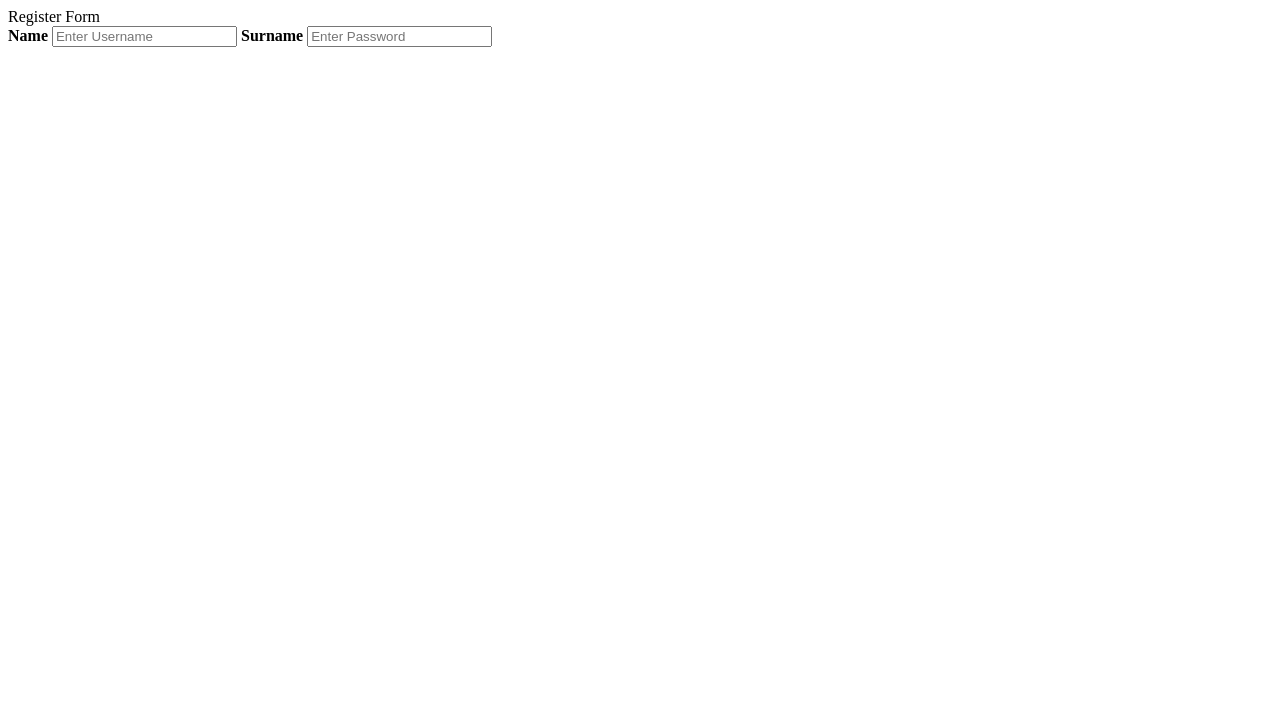
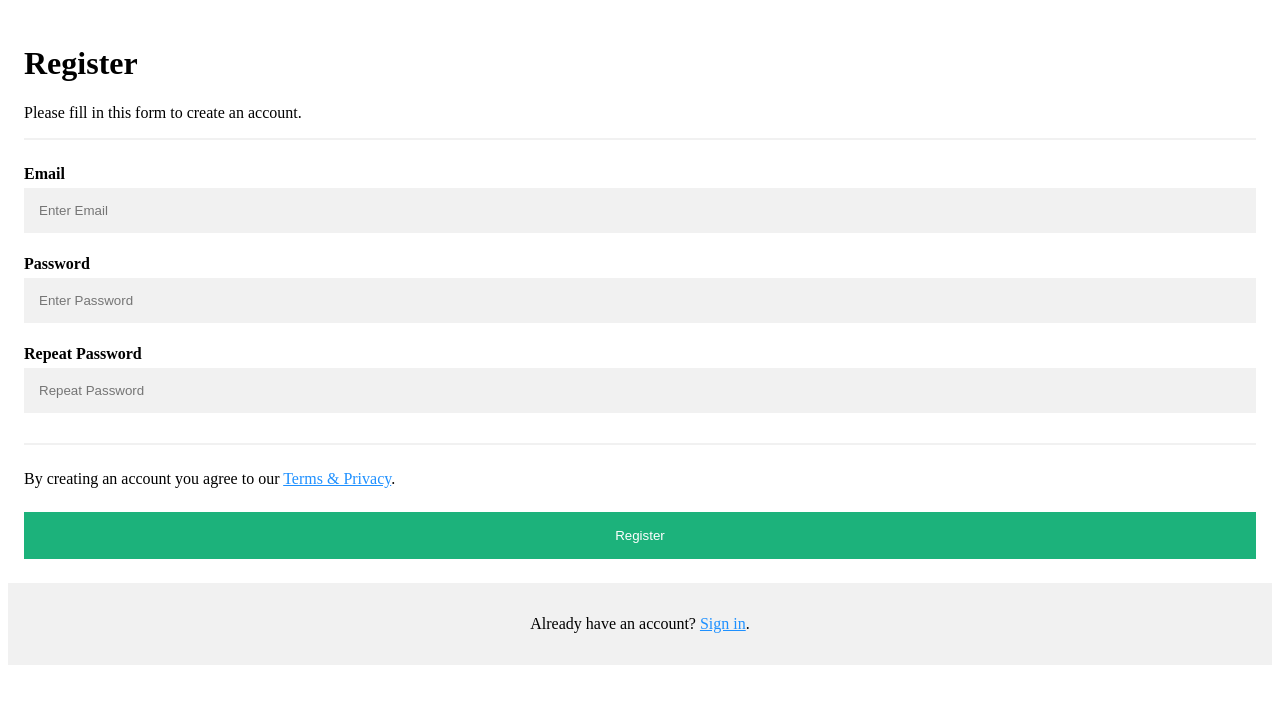
Before and after one commit to Fortunate05/Fortunate-Login-and-Registration, a plain HTML site: page Register.html in a window 1280 px wide. Drawn offline with Linux system fonts and the light colour scheme.

Commit message:
add register form in code

```diff
--- a/Register.html
+++ b/Register.html
@@ -5,24 +5,87 @@
     <meta http-equiv="X-UA-Compatible" content="IE=edge">
     <meta name="viewport" content="width=device-width, initial-scale=1.0">
     <title>Register</title>
+    <style>
+        * {box-sizing: border-box}
+
+/* Add padding to containers */
+.container {
+  padding: 16px;
+}
+
+/* Full-width input fields */
+input[type=text], input[type=password] {
+  width: 100%;
+  padding: 15px;
+  margin: 5px 0 22px 0;
+  display: inline-block;
+  border: none;
+  background: #f1f1f1;
+}
+
+input[type=text]:focus, input[type=password]:focus {
+  background-color: #ddd;
+  outline: none;
+}
+
+/* Overwrite default styles of hr */
+hr {
+  border: 1px solid #f1f1f1;
+  margin-bottom: 25px;
+}
+
+/* Set a style for the submit/register button */
+.registerbtn {
+  background-color: #04AA6D;
+  color: white;
+  padding: 16px 20px;
+  margin: 8px 0;
+  border: none;
+  cursor: pointer;
+  width: 100%;
+  opacity: 0.9;
+}
+
+.registerbtn:hover {
+  opacity:1;
+}
+
+/* Add a blue text color to links */
+a {
+  color: dodgerblue;
+}
+
+/* Set a grey background color and center the text of the "sign in" section */
+.signin {
+  background-color: #f1f1f1;
+  text-align: center;
+}
+
+    </style>
 </head>
 <body>
-    <div class="wrapper">
-        <div class="title-text">
-            <div class="title login">
-                Register Form
-            </div>
+        <div class="container">
+          <h1>Register</h1>
+          <p>Please fill in this form to create an account.</p>
+          <hr>
+
+          <label for="email"><b>Email</b></label>
+          <input type="text" placeholder="Enter Email" name="email" id="email" required>
+
+          <label for="psw"><b>Password</b></label>
+          <input type="password" placeholder="Enter Password" name="psw" id="psw" required>
+
+          <label for="psw-repeat"><b>Repeat Password</b></label>
+          <input type="password" placeholder="Repeat Password" name="psw-repeat" id="psw-repeat" required>
+          <hr>
+
+          <p>By creating an account you agree to our <a href="#">Terms & Privacy</a>.</p>
+          <button type="submit" class="registerbtn">Register</button>
         </div>
 
-        <div class="container">
-            <label for="uname"><b>Name</b></label>
-            <input type="text" placeholder="Enter Username" name="uname" required>
-
-
-            <label for="psw"><b>Surname</b></label>
-            <input type="password" placeholder="Enter Password" name="psw" required>
+        <div class="container signin">
+          <p>Already have an account? <a href="#">Sign in</a>.</p>
         </div>
-
-
+      </form>
 </body>
 </html>
```
